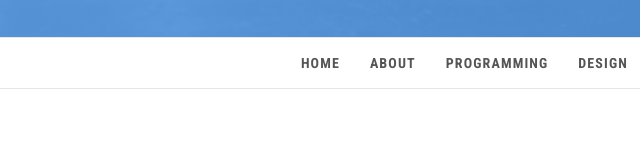
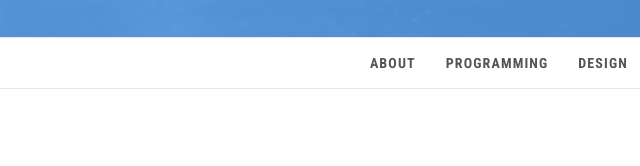
Before and after one commit to dwiansyah06/dwiansyah.github.io, a plain HTML site: page index.html in a window 1280 px wide. Shown: the part 763-929 px from the top of the page, 499-1139 px from the left. Drawn offline with nearby package versions, Linux system fonts and the light colour scheme.

Commit message:
Update index.html

```diff
--- a/index.html
+++ b/index.html
@@ -47,7 +47,6 @@
                     </div>
                     <div id="navigation" class="collapse navbar-collapse">
                         <ul class="nav navbar-nav navbar-right">
-                            <li class="active"><a href="#intro">Home</a></li>
                             <li><a href="#about">About </a></li>
                             <li><a href="#services">Programming</a></li>
                             <li><a href="#design">Design</a></li>
```
